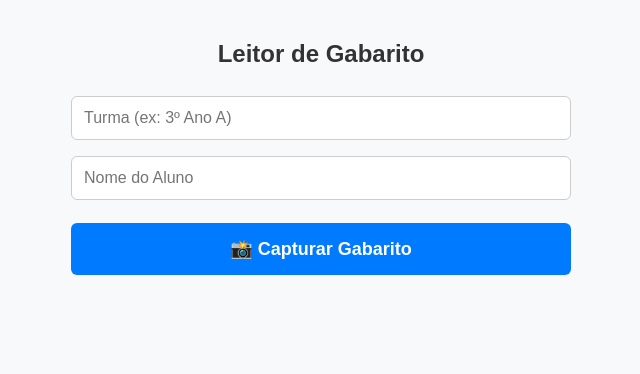
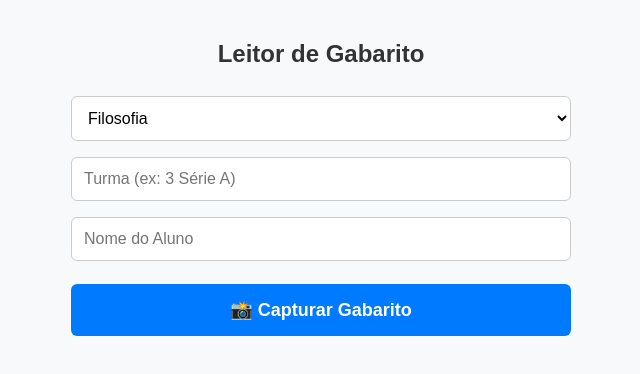
Before and after one commit to AlanFelixMota/corretor-web, a plain HTML site: page index.html in a window 1280 px wide. Shown: the whole page, without its empty margins (319-959 px from the left). Drawn offline with Linux system fonts and the light colour scheme.

Commit message:
Update index.html (Campo para selecionar Disciplina)
Campo para selecionar Disciplina adicionado

```diff
--- a/index.html
+++ b/index.html
@@ -64,7 +64,12 @@
 
     <h2>Leitor de Gabarito</h2>
 
-    <input type="text" id="inputTurma" placeholder="Turma (ex: 3º Ano A)">
+    <select id="inputDisciplina" style="width: 100%; padding: 12px; margin: 8px 0; border: 1px solid #ccc; border-radius: 6px; font-size: 16px; background-color: white;">
+        <option value="Filosofia">Filosofia</option>
+        <option value="Sociologia">Sociologia</option>
+    </select>
+
+    <input type="text" id="inputTurma" placeholder="Turma (ex: 3 Série A)">
     <input type="text" id="inputAluno" placeholder="Nome do Aluno">
 
     <label for="cameraInput" class="btn btn-camera">📸 Capturar Gabarito</label>
@@ -119,6 +124,7 @@
             if (processandoEnvio) return;
             processandoEnvio = true;
 
+            const disciplina = document.getElementById('inputDisciplina').value; // Captura a disciplina
             const turma = document.getElementById('inputTurma').value.trim();
             const aluno = document.getElementById('inputAluno').value.trim();
 
@@ -138,6 +144,7 @@
                 const formData = new FormData();
                 // O nome "imagem" aqui é o que o seu Python procura no request.files
                 formData.append("imagem", blob, "gabarito_quadrado.jpg");
+                formData.append("disciplina", disciplina); // <--- NOVO
                 formData.append("turma", turma);
                 formData.append("aluno", aluno);
 
```
